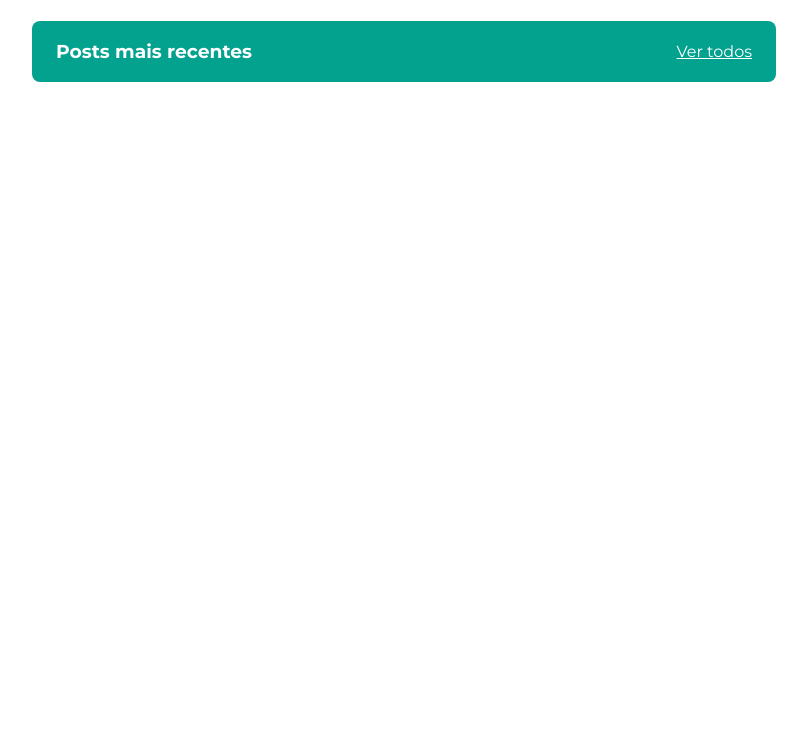
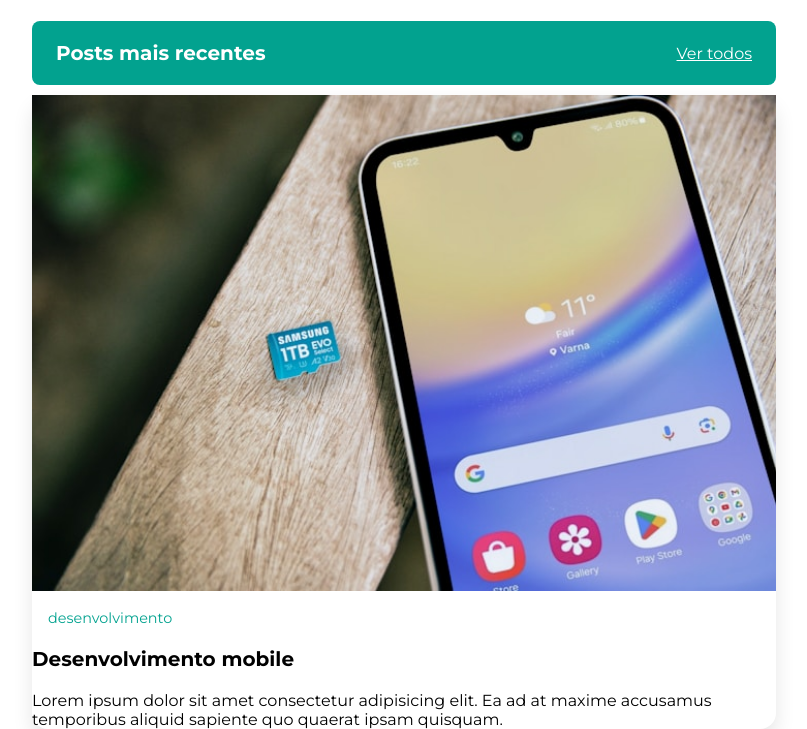
Before and after one commit to luis5rela/RID149088_Desafio01, a plain HTML site: page index.html in a window 1280 px wide. Shown: the part 517-1246 px from the top of the page, without its empty margins (124-931 px from the left). Before the commit the page ends 800 px from the top, so only its background shows below. Drawn offline with Linux system fonts and the light colour scheme.

Commit message:
upload assets and configura imag in side class container-art

```diff
--- a/index.html
+++ b/index.html
@@ -20,16 +20,24 @@
                     <div class="presentation-posittion">
                         <p>opinão</p>
                         <h2>Como é ser um desenvolvedor</h2>
-                        <p>By Fabio Tetsuo</p>
+                        <p> <strong>By</strong> Fabio Tetsuo</p>
                     </div>
                 </div>
             </article>
         </section>
-        <section class=""">
+        <section class="">
             <div class="titleColor container-post" >
                 <h3>Posts mais recentes</h3>
                 <a href="">Ver todos</a>
             </div>
+            <article class="container-art">
+                <img src="./assets/desenvolvimento1.jpg" alt="">
+                <div class="postGeneric">
+                    <h4>desenvolvimento</h4>
+                    <h3>Desenvolvimento mobile</h3>
+                    <p>Lorem ipsum dolor sit amet consectetur adipisicing elit. Ea ad at maxime accusamus temporibus aliquid sapiente quo quaerat ipsam quisquam.</p>
+                </div>
+            </article>
         </section>
     </main>
 </body>
--- a/style.css
+++ b/style.css
@@ -17,6 +17,17 @@ h2{
     font-size: 2rem;
     font-weight: 700;
     margin: 0;
+}
+h3{
+    font-size: 1.25rem;
+    font-weight: 700;
+}
+h4{
+    font-size:.9rem;
+    font-weight: 400;
+    font-style: normal ;
+    color:rgba(2, 162, 143, 1);
+    margin: .9rem 0 0 1rem;
 }
 header{
     height: 4.4rem;
@@ -64,3 +75,11 @@ header > h1{
 .container-post > a{
     color: #fff;
 }
+.container-art{
+    margin-top: .6rem;
+    border-radius: 1rem;
+    box-shadow: 0px 10px 20px 0px rgba(0, 0, 0, 0.1);
+}
+.container-art > img{
+    width: 100%;
+}
```
Also changed, not shown: assets/desenvolvimento1.jpg (added), assets/desenvolvimento2.jpg (added), assets/produtividade.jpg (added), assets/saude.jpg (added).
